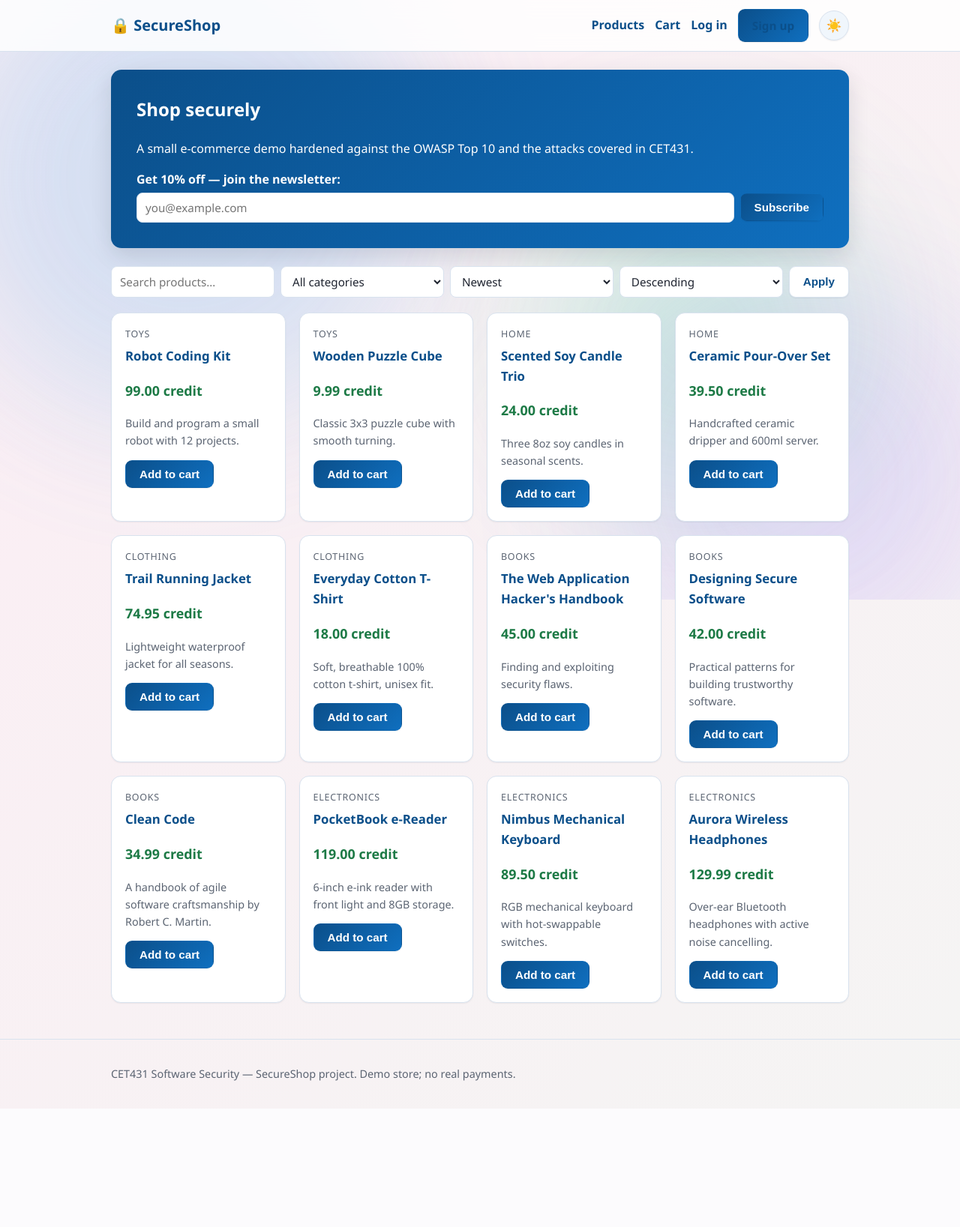
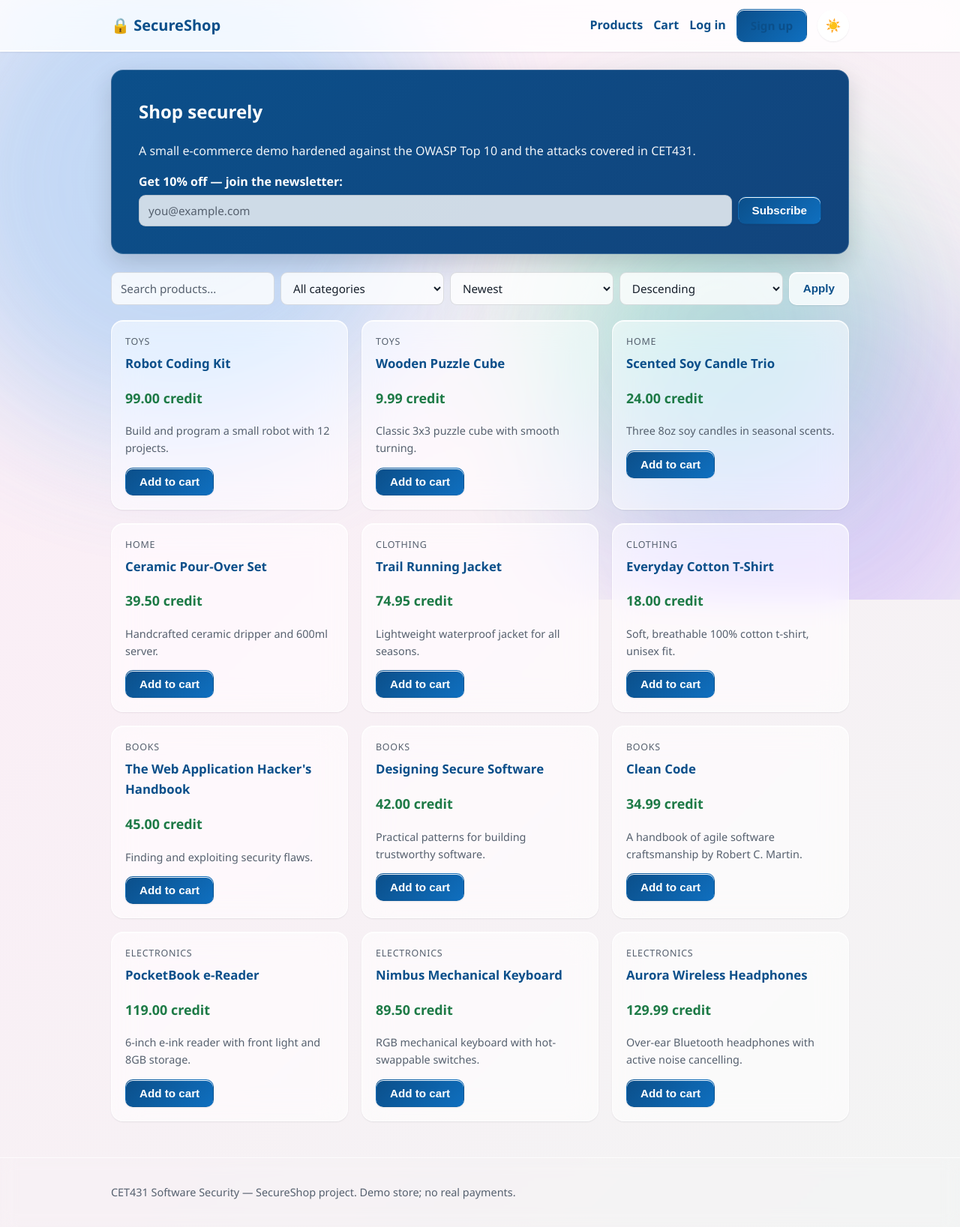
Before and after one commit to mohamedabassmohamedd2-cell/SecureShop, a Flask app: page / in a window 1280 px wide. Shown: the whole page at 75% size. Before the commit the page ends 1442 px from the top, so only its background shows below. Run offline with Flask 3, Linux system fonts and the light colour scheme; data comes from the database, SQL or seed files in the repository.

Commit message:
Refine UI to liquid-glass effect with readable text contrast in both themes

```diff
--- a/secure_shop/static/style.css
+++ b/secure_shop/static/style.css
@@ -1,23 +1,20 @@
 /* ============================================================
-   SecureShop — themeable UI with a live background effect,
-   dark/light mode, and interactive buttons.
+   SecureShop — "liquid glass" UI.
+   Frosted, translucent glass surfaces over a live animated
+   background, dark/light themes, and readable text everywhere.
    ============================================================ */
 
 /* ---------- Light theme (default) ---------- */
 :root {
   color-scheme: light;
-  --bg: #f4f7fb;
-  --bg-grad-1: #eef5fc;
-  --bg-grad-2: #fbeef4;
-  --bg-grad-3: #effaf3;
+  --bg: #f2f6fb;
+  --bg-grad-1: #eaf3fd;
+  --bg-grad-2: #fbeef6;
+  --bg-grad-3: #eafaf1;
 
-  --surface: #ffffff;
-  --surface-2: #f0f6fc;
-  --surface-glass: rgba(255, 255, 255, 0.82);
-
-  --text: #1f2430;
-  --muted: #5b6472;
-  --border: #d8e2ee;
+  --text: #17202c;
+  --muted: #55606e;
+  --border: rgba(23, 32, 44, 0.14);
 
   --primary: #0b4f8a;
   --primary-2: #0f6fbf;
@@ -27,61 +24,75 @@
   --danger: #b3261e;
   --warn: #b45309;
 
-  --ok-bg: #e9f7ef;   --ok-fg: #1d7a46;
-  --err-bg: #fdecea;  --err-fg: #b3261e;
-  --info-bg: #eef5fc; --info-fg: #0b4f8a;
-  --warn-bg: #fff6e0; --warn-fg: #92600a;
-  --dev-bg: #f4ecff;  --dev-fg: #6d3bb5;
+  --ok-bg: rgba(29, 122, 70, 0.10);  --ok-fg: #14532d;
+  --err-bg: rgba(179, 38, 30, 0.10); --err-fg: #8c1d18;
+  --info-bg: rgba(11, 79, 138, 0.10);--info-fg: #0b4f8a;
+  --warn-bg: rgba(180, 83, 9, 0.10); --warn-fg: #7c3d05;
+  --dev-bg: rgba(109, 59, 181, 0.10);--dev-fg: #5b2ea6;
 
-  --blob1: rgba(99, 179, 237, 0.35);
-  --blob2: rgba(167, 139, 250, 0.30);
-  --blob3: rgba(52, 211, 153, 0.28);
+  /* Liquid glass surfaces */
+  --glass: rgba(255, 255, 255, 0.58);
+  --glass-strong: rgba(255, 255, 255, 0.80);
+  --glass-border: rgba(255, 255, 255, 0.72);
+  --glass-highlight: rgba(255, 255, 255, 0.95);
+  --sheen: rgba(255, 255, 255, 0.55);
+  --glass-shadow: 0 12px 34px rgba(16, 24, 40, 0.14);
 
-  --shadow-sm: 0 1px 2px rgba(16, 24, 40, 0.06);
-  --shadow-md: 0 10px 28px rgba(16, 24, 40, 0.12);
-  --ring: rgba(15, 111, 191, 0.45);
+  --blob1: rgba(96, 176, 244, 0.42);
+  --blob2: rgba(168, 130, 255, 0.34);
+  --blob3: rgba(52, 211, 153, 0.32);
+
+  --shadow-sm: 0 1px 2px rgba(16, 24, 40, 0.08);
+  --shadow-md: 0 12px 30px rgba(16, 24, 40, 0.16);
+  --ring: rgba(15, 111, 191, 0.50);
 }
 
 /* ---------- Dark theme ---------- */
 [data-theme="dark"] {
   color-scheme: dark;
-  --bg: #0d1117;
+  --bg: #0b0f15;
   --bg-grad-1: #0d1117;
-  --bg-grad-2: #14102a;
+  --bg-grad-2: #17112e;
   --bg-grad-3: #0a1f1a;
 
-  --surface: #161b22;
-  --surface-2: #1c2430;
-  --surface-glass: rgba(22, 27, 34, 0.82);
+  --text: #eef3f9;
+  --muted: #a7b1c0;
+  --border: rgba(255, 255, 255, 0.12);
 
-  --text: #e6edf3;
-  --muted: #9aa4b2;
-  --border: #2a3442;
-
-  --primary: #58a6ff;
-  --primary-2: #79c0ff;
+  --primary: #6db4ff;
+  --primary-2: #8ec7ff;
   --primary-contrast: #0d1117;
 
-  --accent: #3fb27f;
-  --danger: #ff7a70;
-  --warn: #f0b95a;
+  --accent: #52c791;
+  --danger: #ff8b81;
+  --warn: #f2c06b;
 
-  --ok-bg: rgba(63, 178, 127, 0.14);  --ok-fg: #6fd4a4;
-  --err-bg: rgba(255, 122, 112, 0.14); --err-fg: #ff9a92;
-  --info-bg: rgba(88, 166, 255, 0.14); --info-fg: #9cc8ff;
-  --warn-bg: rgba(240, 185, 90, 0.14); --warn-fg: #f3cf8f;
-  --dev-bg: rgba(188, 140, 255, 0.14); --dev-fg: #cfa8ff;
+  --ok-bg: rgba(82, 199, 145, 0.14);  --ok-fg: #8fe0bc;
+  --err-bg: rgba(255, 139, 129, 0.14); --err-fg: #ffb4ad;
+  --info-bg: rgba(109, 180, 255, 0.14); --info-fg: #b2d6ff;
+  --warn-bg: rgba(242, 192, 107, 0.14); --warn-fg: #f6d99c;
+  --dev-bg: rgba(190, 150, 255, 0.14); --dev-fg: #d7b9ff;
 
-  --blob1: rgba(56, 139, 253, 0.26);
-  --blob2: rgba(188, 140, 255, 0.24);
-  --blob3: rgba(63, 185, 150, 0.22);
+  /* Liquid glass surfaces */
+  --glass: rgba(22, 27, 34, 0.55);
+  --glass-strong: rgba(30, 37, 48, 0.80);
+  --glass-border: rgba(255, 255, 255, 0.13);
+  --glass-highlight: rgba(255, 255, 255, 0.14);
+  --sheen: rgba(255, 255, 255, 0.09);
+  --glass-shadow: 0 14px 40px rgba(0, 0, 0, 0.55);
 
-  --shadow-sm: 0 1px 2px rgba(0, 0, 0, 0.4);
-  --shadow-md: 0 12px 30px rgba(0, 0, 0, 0.5);
-  --ring: rgba(121, 192, 255, 0.5);
+  --blob1: rgba(56, 139, 253, 0.30);
+  --blob2: rgba(188, 140, 255, 0.26);
+  --blob3: rgba(63, 185, 150, 0.24);
+
+  --shadow-sm: 0 1px 2px rgba(0, 0, 0, 0.45);
+  --shadow-md: 0 14px 34px rgba(0, 0, 0, 0.55);
+  --ring: rgba(142, 199, 255, 0.55);
 }
 
 * { box-sizing: border-box; }
+
+html { scroll-behavior: smooth; }
 
 body {
   font-family: "Segoe UI", Arial, sans-serif;
@@ -91,7 +102,7 @@ body {
   min-height: 100vh;
   background: linear-gradient(135deg, var(--bg-grad-1), var(--bg-grad-2), var(--bg-grad-3));
   background-size: 320% 320%;
-  animation: bgShift 24s ease infinite;
+  animation: bgShift 26s ease infinite;
   transition: background-color 0.35s ease, color 0.35s ease;
 }
 
@@ -101,39 +112,43 @@ body {
   100% { background-position: 0% 50%; }
 }
 
-/* ---------- Live background blobs ---------- */
-.bg {
-  position: fixed;
-  inset: 0;
-  z-index: -1;
-  overflow: hidden;
-  pointer-events: none;
+/* ---------- Live liquid background blobs ---------- */
+.bg { position: fixed; inset: 0; z-index: -1; overflow: hidden; pointer-events: none; }
+.blob {
+  position: absolute; border-radius: 50%;
+  filter: blur(80px); opacity: 0.85;
 }
-.blob {
-  position: absolute;
-  border-radius: 50%;
-  filter: blur(90px);
-  opacity: 0.7;
-}
-.blob-1 { width: 46vw; height: 46vw; background: var(--blob1); top: -12%; left: -8%; animation: float1 20s ease-in-out infinite; }
-.blob-2 { width: 40vw; height: 40vw; background: var(--blob2); bottom: -14%; right: -6%; animation: float2 26s ease-in-out infinite; }
-.blob-3 { width: 30vw; height: 30vw; background: var(--blob3); top: 38%; left: 55%; animation: float3 18s ease-in-out infinite; }
+.blob-1 { width: 48vw; height: 48vw; background: var(--blob1); top: -14%; left: -10%; animation: float1 20s ease-in-out infinite; }
+.blob-2 { width: 42vw; height: 42vw; background: var(--blob2); bottom: -16%; right: -8%; animation: float2 26s ease-in-out infinite; }
+.blob-3 { width: 32vw; height: 32vw; background: var(--blob3); top: 36%; left: 56%; animation: float3 18s ease-in-out infinite; }
 
-@keyframes float1 { 0%,100% { transform: translate(0,0) scale(1); } 50% { transform: translate(70px, 50px) scale(1.12); } }
-@keyframes float2 { 0%,100% { transform: translate(0,0) scale(1); } 50% { transform: translate(-60px,-40px) scale(1.08); } }
-@keyframes float3 { 0%,100% { transform: translate(0,0) scale(1); } 50% { transform: translate(40px,-60px) scale(1.18); } }
+@keyframes float1 { 0%,100% { transform: translate(0,0) scale(1) rotate(0deg); } 50% { transform: translate(80px, 60px) scale(1.15) rotate(12deg); } }
+@keyframes float2 { 0%,100% { transform: translate(0,0) scale(1) rotate(0deg); } 50% { transform: translate(-70px,-50px) scale(1.1) rotate(-10deg); } }
+@keyframes float3 { 0%,100% { transform: translate(0,0) scale(1) rotate(0deg); } 50% { transform: translate(45px,-70px) scale(1.2) rotate(8deg); } }
 
 .container { max-width: 1024px; margin: 0 auto; padding: 0 20px; }
 
-/* ---------- Header ---------- */
+/* ============================================================
+   Liquid glass base style
+   ============================================================ */
+.glass {
+  position: relative;
+  background: var(--glass);
+  -webkit-backdrop-filter: blur(20px) saturate(160%);
+  backdrop-filter: blur(20px) saturate(160%);
+  border: 1px solid var(--glass-border);
+  box-shadow: inset 0 1px 0 var(--glass-highlight), var(--glass-shadow);
+  transition: transform 0.22s ease, box-shadow 0.28s ease, border-color 0.28s ease;
+}
+
+/* ---------- Header (sticky liquid glass) ---------- */
 .site-header {
-  background: var(--surface-glass);
-  backdrop-filter: blur(14px);
-  -webkit-backdrop-filter: blur(14px);
-  border-bottom: 1px solid var(--border);
-  position: sticky;
-  top: 0;
-  z-index: 50;
+  background: var(--glass-strong);
+  -webkit-backdrop-filter: blur(22px) saturate(180%);
+  backdrop-filter: blur(22px) saturate(180%);
+  border-bottom: 1px solid var(--glass-border);
+  box-shadow: inset 0 -1px 0 var(--glass-highlight), var(--shadow-sm);
+  position: sticky; top: 0; z-index: 50;
 }
 .header-inner { display: flex; align-items: center; justify-content: space-between; flex-wrap: wrap; gap: 8px; padding: 12px 20px; }
 .brand { font-size: 1.25rem; font-weight: 700; color: var(--primary); text-decoration: none; }
@@ -146,14 +161,19 @@ body {
 .nav a:not(.btn):hover::after { width: 100%; }
 .nav-user { color: var(--muted); }
 
-/* ---------- Buttons (interactive) ---------- */
+/* ============================================================
+   Interactive buttons (liquid glass)
+   ============================================================ */
 .btn {
   display: inline-flex; align-items: center; justify-content: center; gap: 6px;
-  padding: 9px 18px; border-radius: 9px;
-  border: 1px solid var(--border);
-  background: var(--surface); color: var(--primary);
+  padding: 9px 18px; border-radius: 10px;
+  background: var(--glass-strong);
+  -webkit-backdrop-filter: blur(12px) saturate(150%);
+  backdrop-filter: blur(12px) saturate(150%);
+  border: 1px solid var(--glass-border);
+  color: var(--primary);
   text-decoration: none; font-weight: 600; cursor: pointer; font-size: 0.95rem;
-  box-shadow: var(--shadow-sm);
+  box-shadow: inset 0 1px 0 var(--glass-highlight), var(--shadow-sm);
   transition: transform 0.15s ease, box-shadow 0.22s ease,
               background 0.2s ease, border-color 0.2s ease, color 0.2s ease, filter 0.2s ease;
 }
@@ -163,12 +183,12 @@ body {
 .btn:disabled { opacity: 0.5; cursor: not-allowed; transform: none; box-shadow: none; }
 
 .btn-primary {
-  background: linear-gradient(135deg, var(--primary), var(--primary-2));
-  color: var(--primary-contrast);
+  background: linear-gradient(135deg, #0b4f8a, #0f6fbf);
+  color: #ffffff;
   border-color: transparent;
 }
-.btn-primary:hover { filter: brightness(1.07); border-color: transparent; }
-.btn-small { padding: 5px 10px; font-size: 0.85rem; border-radius: 7px; }
+.btn-primary:hover { filter: brightness(1.08); border-color: transparent; }
+.btn-small { padding: 5px 10px; font-size: 0.85rem; border-radius: 8px; }
 
 .link-button {
   background: none; border: none; color: var(--primary); cursor: pointer;
@@ -182,11 +202,14 @@ body {
 
 /* ---------- Theme toggle ---------- */
 .theme-toggle {
-  width: 40px; height: 40px; border-radius: 50%;
-  background: var(--surface-2); border: 1px solid var(--border); color: var(--text);
+  width: 42px; height: 42px; border-radius: 50%;
+  background: var(--glass-strong);
+  -webkit-backdrop-filter: blur(12px);
+  backdrop-filter: blur(12px);
+  border: 1px solid var(--glass-border); color: var(--text);
   font-size: 1.05rem; cursor: pointer; flex: none;
   display: inline-flex; align-items: center; justify-content: center;
-  box-shadow: var(--shadow-sm);
+  box-shadow: inset 0 1px 0 var(--glass-highlight), var(--shadow-sm);
   transition: transform 0.25s ease, box-shadow 0.25s ease, background 0.2s ease, border-color 0.2s ease;
 }
 .theme-toggle:hover { transform: rotate(16deg) scale(1.1); box-shadow: var(--shadow-md); border-color: var(--primary-2); }
@@ -197,13 +220,14 @@ body {
 [data-theme="dark"] .theme-toggle .icon-dark { display: inline; }
 
 /* ---------- Forms ---------- */
-label { display: block; margin: 12px 0 4px; font-weight: 600; }
+label { display: block; margin: 12px 0 4px; font-weight: 600; color: var(--text); }
 input, select, textarea {
-  width: 100%; padding: 9px 11px; border: 1px solid var(--border);
-  border-radius: 8px; font-size: 0.95rem; font-family: inherit;
-  background: var(--surface); color: var(--text);
+  width: 100%; padding: 10px 12px; border: 1px solid var(--border);
+  border-radius: 9px; font-size: 0.95rem; font-family: inherit;
+  background: var(--glass-strong); color: var(--text);
   transition: border-color 0.18s ease, box-shadow 0.18s ease, background 0.2s ease;
 }
+input::placeholder, textarea::placeholder { color: var(--muted); opacity: 1; }
 input:focus, select:focus, textarea:focus {
   outline: none; border-color: var(--primary-2); box-shadow: 0 0 0 3px var(--ring);
 }
@@ -213,7 +237,10 @@ input:focus, select:focus, textarea:focus {
 textarea { resize: vertical; }
 
 /* ---------- Flash messages ---------- */
-.flash { padding: 12px 16px; border-radius: 9px; margin: 16px 0; font-weight: 500; animation: slideIn 0.3s ease; }
+.flash { padding: 12px 16px; border-radius: 10px; margin: 16px 0; font-weight: 500;
+  -webkit-backdrop-filter: blur(12px); backdrop-filter: blur(12px);
+  border: 1px solid var(--glass-border);
+  animation: slideIn 0.3s ease; }
 .flash-success { background: var(--ok-bg);  border-left: 5px solid var(--accent); color: var(--ok-fg); }
 .flash-error   { background: var(--err-bg); border-left: 5px solid var(--danger); color: var(--err-fg); }
 .flash-info    { background: var(--info-bg);border-left: 5px solid var(--primary); color: var(--info-fg); }
@@ -222,29 +249,36 @@ textarea { resize: vertical; }
 
 @keyframes slideIn { from { opacity: 0; transform: translateY(-6px); } to { opacity: 1; transform: translateY(0); } }
 
-/* ---------- Hero & catalogue ---------- */
+/* ---------- Hero ---------- */
 .hero {
-  background: linear-gradient(135deg, var(--primary), var(--primary-2));
-  color: #fff; border-radius: 14px; padding: 34px; margin: 24px 0;
+  background: linear-gradient(135deg, #0b4f8a, #12447c);
+  color: #ffffff;
+  border-radius: 16px; padding: 36px; margin: 24px 0;
   box-shadow: var(--shadow-md);
+  border: 1px solid rgba(255, 255, 255, 0.18);
 }
-.hero h1 { margin-top: 0; }
-.hero a { color: #fff; }
+.hero h1 { margin-top: 0; color: #ffffff; }
+.hero p { color: rgba(255, 255, 255, 0.94); }
+.hero a { color: #ffffff; }
+.hero label { color: #ffffff; }
 .newsletter .row input { flex: 1; }
 
 .filters { display: flex; gap: 8px; flex-wrap: wrap; margin: 20px 0; }
 .filters input, .filters select { flex: 1; min-width: 120px; }
-.filters .btn { flex: 0 0 auto; }
 
-.grid { display: grid; grid-template-columns: repeat(auto-fill, minmax(230px, 1fr)); gap: 18px; }
+.grid { display: grid; grid-template-columns: repeat(auto-fill, minmax(235px, 1fr)); gap: 18px; }
 
-/* ---------- Cards ---------- */
+/* ---------- Cards (liquid glass) ---------- */
 .card {
-  background: var(--surface); border: 1px solid var(--border);
-  border-radius: 13px; padding: 18px; box-shadow: var(--shadow-sm);
-  transition: transform 0.2s ease, box-shadow 0.25s ease, border-color 0.25s ease;
+  background: var(--glass);
+  -webkit-backdrop-filter: blur(18px) saturate(160%);
+  backdrop-filter: blur(18px) saturate(160%);
+  border: 1px solid var(--glass-border);
+  border-radius: 16px; padding: 18px;
+  box-shadow: inset 0 1px 0 var(--glass-highlight), var(--shadow-sm);
+  transition: transform 0.22s ease, box-shadow 0.28s ease, border-color 0.28s ease;
 }
-.card:hover { transform: translateY(-5px); box-shadow: var(--shadow-md); border-color: var(--primary-2); }
+.card:hover { transform: translateY(-6px); box-shadow: var(--shadow-md); border-color: var(--primary-2); }
 .card-category { color: var(--muted); font-size: 0.78rem; text-transform: uppercase; letter-spacing: 0.06em; }
 .card-title { margin: 6px 0; font-size: 1.05rem; }
 .card-title a { color: var(--primary); text-decoration: none; }
@@ -252,45 +286,92 @@ textarea { resize: vertical; }
 .card-price { font-weight: 700; color: var(--accent); font-size: 1.12rem; }
 .card-desc { color: var(--muted); font-size: 0.9rem; }
 
-/* ---------- Tables ---------- */
-.table { width: 100%; border-collapse: collapse; margin: 16px 0; background: var(--surface); border-radius: 10px; overflow: hidden; box-shadow: var(--shadow-sm); }
-.table th, .table td { border: 1px solid var(--border); padding: 9px 12px; text-align: left; vertical-align: top; }
-.table th { background: var(--surface-2); color: var(--primary); }
+/* ---------- Tables (liquid glass) ---------- */
+.table {
+  width: 100%; border-collapse: collapse; margin: 16px 0;
+  background: var(--glass);
+  -webkit-backdrop-filter: blur(16px) saturate(150%);
+  backdrop-filter: blur(16px) saturate(150%);
+  box-shadow: inset 0 1px 0 var(--glass-highlight), var(--shadow-sm);
+}
+.table th, .table td { border: 1px solid var(--border); padding: 10px 12px; text-align: left; vertical-align: top; color: var(--text); }
+.table th { background: var(--glass-strong); color: var(--primary); }
 .table tbody tr { transition: background 0.15s ease; }
-.table tbody tr:hover { background: var(--surface-2); }
+.table tbody tr:hover { background: var(--glass-strong); }
 .actions { display: flex; flex-direction: column; gap: 6px; }
 
 /* ---------- Panels / cards ---------- */
-.panel { background: var(--surface); border: 1px solid var(--border); border-radius: 13px; padding: 20px; margin: 16px 0; box-shadow: var(--shadow-sm); }
+.panel {
+  background: var(--glass);
+  -webkit-backdrop-filter: blur(18px) saturate(160%);
+  backdrop-filter: blur(18px) saturate(160%);
+  border: 1px solid var(--glass-border);
+  border-radius: 16px; padding: 20px; margin: 16px 0;
+  box-shadow: inset 0 1px 0 var(--glass-highlight), var(--shadow-sm);
+}
 .auth-card {
-  max-width: 460px; background: var(--surface); border: 1px solid var(--border);
-  border-radius: 14px; padding: 26px; margin: 34px auto; box-shadow: var(--shadow-md);
+  max-width: 470px; background: var(--glass-strong);
+  -webkit-backdrop-filter: blur(24px) saturate(180%);
+  backdrop-filter: blur(24px) saturate(180%);
+  border: 1px solid var(--glass-border);
+  border-radius: 18px; padding: 28px; margin: 34px auto;
+  box-shadow: inset 0 1px 0 var(--glass-highlight), var(--shadow-md);
   animation: slideIn 0.35s ease;
 }
-.auth-card h1 { margin-top: 0; }
-.secret-box { background: var(--surface-2); padding: 10px; border-radius: 7px; word-break: break-all; }
+.auth-card h1 { margin-top: 0; color: var(--text); }
+.secret-box { background: var(--glass-strong); padding: 10px; border-radius: 8px; word-break: break-all; }
 
-.product-detail { background: var(--surface); border: 1px solid var(--border); border-radius: 14px; padding: 24px; margin: 24px 0; box-shadow: var(--shadow-sm); }
+.product-detail {
+  background: var(--glass);
+  -webkit-backdrop-filter: blur(18px) saturate(160%);
+  backdrop-filter: blur(18px) saturate(160%);
+  border: 1px solid var(--glass-border);
+  border-radius: 16px; padding: 24px; margin: 24px 0;
+  box-shadow: inset 0 1px 0 var(--glass-highlight), var(--shadow-sm);
+}
 .cart-total { display: flex; justify-content: flex-end; align-items: center; gap: 12px; margin: 12px 0; }
-.confirmation { background: var(--surface); border: 1px solid var(--border); border-radius: 14px; padding: 26px; margin: 24px 0; box-shadow: var(--shadow-sm); }
+.confirmation {
+  background: var(--glass);
+  -webkit-backdrop-filter: blur(18px) saturate(160%);
+  backdrop-filter: blur(18px) saturate(160%);
+  border: 1px solid var(--glass-border);
+  border-radius: 16px; padding: 26px; margin: 24px 0;
+  box-shadow: inset 0 1px 0 var(--glass-highlight), var(--shadow-sm);
+}
 
 .admin-nav { display: flex; gap: 12px; flex-wrap: wrap; margin: 14px 0; }
 .admin-nav a {
   color: var(--primary); font-weight: 600; text-decoration: none;
-  padding: 7px 13px; border: 1px solid var(--border); border-radius: 8px;
-  background: var(--surface); transition: transform 0.15s ease, box-shadow 0.2s ease, border-color 0.2s ease;
+  padding: 7px 14px; border-radius: 9px;
+  background: var(--glass-strong);
+  -webkit-backdrop-filter: blur(10px); backdrop-filter: blur(10px);
+  border: 1px solid var(--glass-border);
+  box-shadow: inset 0 1px 0 var(--glass-highlight), var(--shadow-sm);
+  transition: transform 0.15s ease, box-shadow 0.2s ease, border-color 0.2s ease;
 }
 .admin-nav a:hover { transform: translateY(-2px); border-color: var(--primary-2); box-shadow: var(--shadow-sm); }
 .stats .card { text-align: center; }
 .stats .card h2 { margin: 4px 0; color: var(--primary); }
 
 .error-box {
-  background: var(--surface); border: 1px solid var(--border); border-radius: 14px;
-  padding: 26px; margin: 34px auto; max-width: 620px; text-align: center; box-shadow: var(--shadow-md);
+  background: var(--glass-strong);
+  -webkit-backdrop-filter: blur(22px) saturate(180%);
+  backdrop-filter: blur(22px) saturate(180%);
+  border: 1px solid var(--glass-border);
+  border-radius: 18px; padding: 28px; margin: 34px auto; max-width: 640px; text-align: center;
+  box-shadow: inset 0 1px 0 var(--glass-highlight), var(--shadow-md);
 }
 
 .muted { color: var(--muted); }
-.site-footer { margin-top: 48px; padding: 20px 0; border-top: 1px solid var(--border); color: var(--muted); font-size: 0.9rem; }
+.site-footer {
+  margin-top: 48px; padding: 20px 0;
+  border-top: 1px solid var(--glass-border); color: var(--muted); font-size: 0.9rem;
+  -webkit-backdrop-filter: blur(10px); backdrop-filter: blur(10px);
+}
+
+/* Ensure links keep readable contrast in every state */
+a { color: var(--primary); }
+a:hover { color: var(--primary-2); }
 
 @media (max-width: 600px) {
   .header-inner { flex-direction: column; align-items: stretch; }
```
